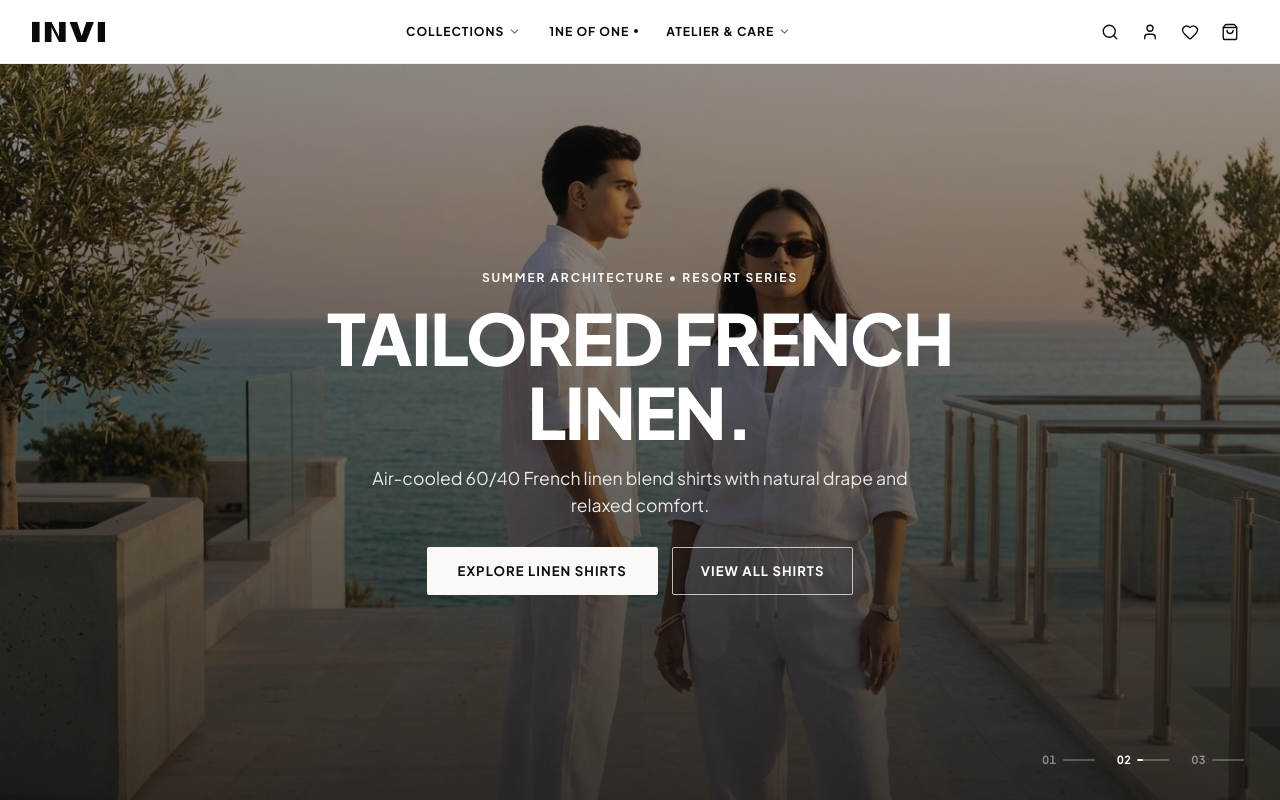
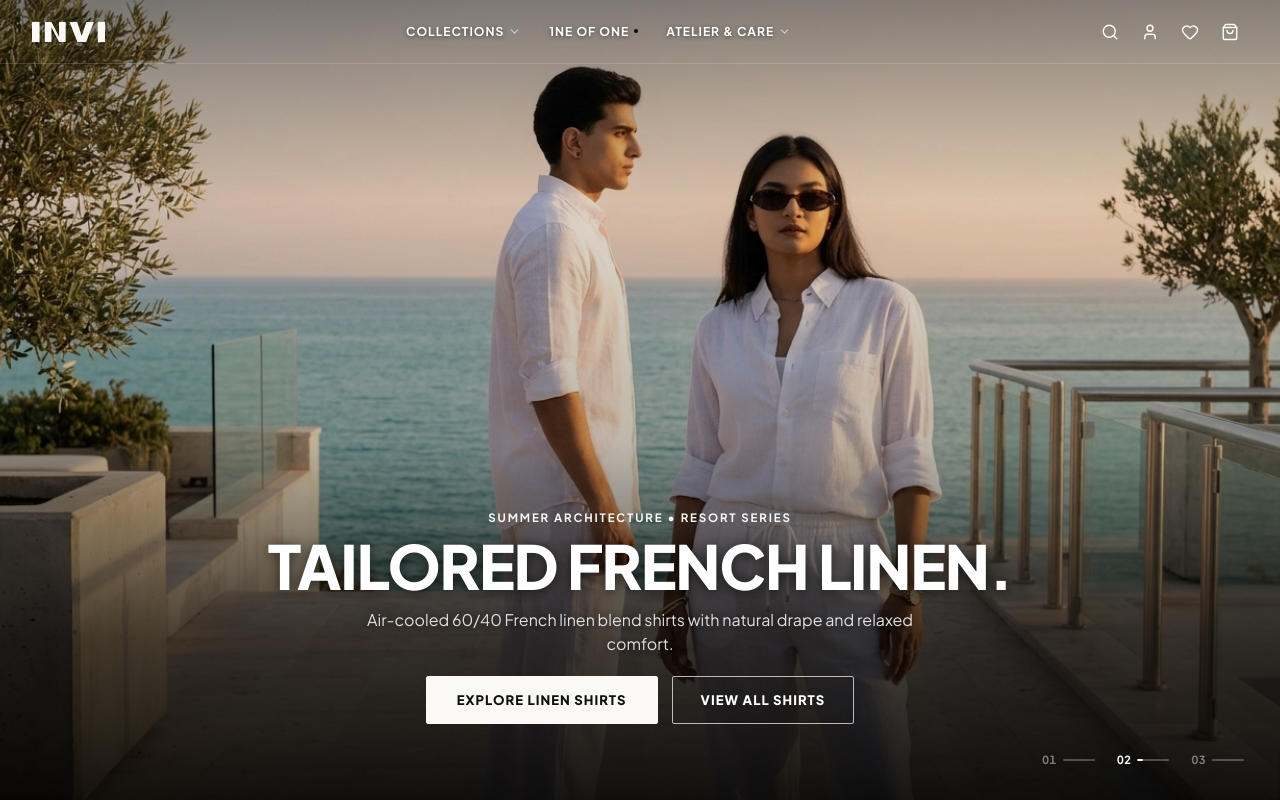
Before and after one commit to supreethkiran25/invi, a React (Vite) app: page / in a window 1280 px wide. Shown: the top 800 px of the page. Built offline with nearby package versions, Linux system fonts and the light colour scheme.

Commit message:
feat: transparent glassmorphic navbar blend and bottom-middle editorial hero placement

```diff
--- a/src/components/editorial/EditorialHero.jsx
+++ b/src/components/editorial/EditorialHero.jsx
@@ -116,7 +116,7 @@ export default function EditorialHero({ navigate }) {
               width: '100%',
               height: '100%',
               objectFit: 'cover',
-              objectPosition: 'center 25%',
+              objectPosition: 'center 15%',
               opacity: idx === currentIndex ? 1 : 0,
               transform: `scale(${idx === currentIndex ? 1.03 : 1})`,
               transition: 'opacity 1s cubic-bezier(0.16, 1, 0.3, 1), transform 6s ease-out',
--- a/src/components/layout/Header.jsx
+++ b/src/components/layout/Header.jsx
@@ -14,9 +14,12 @@ export default function Header({ currentRoute, navigate }) {
   const [activeDropdown, setActiveDropdown] = useState(null);
   const dropdownTimeoutRef = useRef(null);
 
+  const isHome = !currentRoute || currentRoute.page === 'home';
+  const isTransparent = isHome && !isScrolled;
+
   useEffect(() => {
     const handleScroll = () => {
-      setIsScrolled(window.scrollY > 20);
+      setIsScrolled(window.scrollY > 30);
     };
     window.addEventListener('scroll', handleScroll, { passive: true });
     return () => window.removeEventListener('scroll', handleScroll);
@@ -40,7 +43,7 @@ export default function Header({ currentRoute, navigate }) {
 
   return (
     <header
-      className={`site-header ${isScrolled ? 'scrolled' : ''}`}
+      className={`site-header ${isScrolled ? 'scrolled' : ''} ${isTransparent ? 'transparent-hero-blend' : ''}`}
       role="banner"
     >
       <div className="invi-container header-inner">
@@ -63,7 +66,7 @@ export default function Header({ currentRoute, navigate }) {
             className="header-logo-link"
             aria-label="INVI - Indian Versatile Individual"
           >
-            <InviLogo variant="dark" height={22} />
+            <InviLogo variant={isTransparent ? 'light' : 'dark'} height={22} />
           </a>
         </div>
 
--- a/src/styles/layout.css
+++ b/src/styles/layout.css
@@ -8,22 +8,76 @@
   position: sticky;
   top: 0;
   left: 0;
-  right: 0;
+  width: 100%;
+  max-width: 100vw;
   height: var(--header-height);
-  background-color: rgba(255, 255, 255, 0.88);
-  backdrop-filter: blur(20px) saturate(180%);
-  -webkit-backdrop-filter: blur(20px) saturate(180%);
-  border-bottom: 1px solid rgba(0, 0, 0, 0.06);
   z-index: var(--z-header);
+  background-color: rgba(255, 255, 255, 0.98);
+  backdrop-filter: blur(16px);
+  -webkit-backdrop-filter: blur(16px);
+  border-bottom: 1px solid var(--border-medium);
   display: flex;
   align-items: center;
-  transition: background-color var(--transition-normal), box-shadow var(--transition-normal), border-color var(--transition-normal);
+  box-sizing: border-box;
+  transition: background-color var(--transition-normal), border-color var(--transition-normal), box-shadow var(--transition-normal);
 }
 
+/* Transparent Glassmorphic Hero Blend Navbar */
+.site-header.transparent-hero-blend {
+  background-color: transparent !important;
+  backdrop-filter: none !important;
+  -webkit-backdrop-filter: none !important;
+  border-bottom: 1px solid rgba(255, 255, 255, 0.15) !important;
+  position: absolute !important;
+  top: 0 !important;
+  left: 0 !important;
+  width: 100% !important;
+}
+
+.site-header.transparent-hero-blend .nav-link {
+  color: #FFFFFF !important;
+  text-shadow: 0 1px 4px rgba(0, 0, 0, 0.5);
+}
+
+.site-header.transparent-hero-blend .nav-link:hover {
+  color: #FFFFFF !important;
+  opacity: 0.85;
+}
+
+.site-header.transparent-hero-blend .nav-link::after {
+  background-color: #FFFFFF !important;
+}
+
+.site-header.transparent-hero-blend .header-action-btn {
+  color: #FFFFFF !important;
+  text-shadow: 0 1px 4px rgba(0, 0, 0, 0.5);
+}
+
+.site-header.transparent-hero-blend .header-action-btn:hover {
+  background-color: rgba(255, 255, 255, 0.15) !important;
+  color: #FFFFFF !important;
+}
+
+.site-header.transparent-hero-blend .cart-count-badge,
+.site-header.transparent-hero-blend .wishlist-count-badge {
+  background-color: #FFFFFF !important;
+  color: #0A0A0A !important;
+  border: 1.5px solid transparent !important;
+}
+
+.site-header.transparent-hero-blend .mobile-nav-trigger {
+  color: #FFFFFF !important;
+}
+
+/* Sticky Scrolled Navbar State */
 .site-header.scrolled {
-  background-color: rgba(255, 255, 255, 0.96);
-  box-shadow: 0 4px 20px rgba(0, 0, 0, 0.04);
-  border-bottom-color: rgba(0, 0, 0, 0.08);
+  position: sticky !important;
+  top: 0 !important;
+  background-color: rgba(255, 255, 255, 0.96) !important;
+  backdrop-filter: blur(16px) !important;
+  -webkit-backdrop-filter: blur(16px) !important;
+  box-shadow: 0 4px 20px rgba(0, 0, 0, 0.05) !important;
+  border-bottom: 1px solid rgba(0, 0, 0, 0.08) !important;
 }
 
 .header-inner {
@@ -364,13 +418,15 @@
 .editorial-hero-section {
   position: relative;
   width: 100%;
-  min-height: calc(100vh - var(--total-header-height));
-  min-height: calc(100dvh - var(--total-header-height));
-  height: calc(100vh - var(--total-header-height));
-  height: calc(100dvh - var(--total-header-height));
+  min-height: 100vh;
+  min-height: 100dvh;
+  height: 100vh;
+  height: 100dvh;
   display: flex;
+  flex-direction: column;
+  justify-content: flex-end;
   align-items: center;
-  justify-content: center;
+  padding-bottom: 64px;
   background-color: #0F0F0F;
   color: #FAF9F6;
   overflow: hidden;
@@ -388,17 +444,17 @@
   width: 100%;
   height: 100%;
   object-fit: cover;
-  object-position: center 30%;
-  filter: brightness(0.88);
+  object-position: center 15%;
+  filter: brightness(0.92);
 }
 
 @media (max-width: 768px) {
   .editorial-hero-section {
-    min-height: calc(100vh - var(--total-header-height));
-    min-height: calc(100dvh - var(--total-header-height));
-    height: calc(100vh - var(--total-header-height));
-    height: calc(100dvh - var(--total-header-height));
-    position: relative !important;
+    min-height: 100vh;
+    min-height: 100dvh;
+    height: 100vh;
+    height: 100dvh;
+    padding-bottom: 50px !important;
   }
   .hero-media-img {
     object-position: center 4% !important;
@@ -406,9 +462,9 @@
   .hero-ambient-overlay {
     background: linear-gradient(
       to bottom,
-      rgba(0, 0, 0, 0.04) 0%,
-      rgba(0, 0, 0, 0.12) 30%,
-      rgba(0, 0, 0, 0.55) 55%,
+      rgba(0, 0, 0, 0.35) 0%,
+      rgba(0, 0, 0, 0.08) 25%,
+      rgba(0, 0, 0, 0.55) 60%,
       rgba(0, 0, 0, 0.92) 85%,
       #0A0A0A 100%
     ) !important;
@@ -436,18 +492,23 @@
   inset: 0;
   background: linear-gradient(
     to bottom,
-    rgba(15, 15, 15, 0.35) 0%,
-    rgba(15, 15, 15, 0.55) 50%,
-    rgba(15, 15, 15, 0.8) 100%
+    rgba(0, 0, 0, 0.42) 0%,
+    rgba(0, 0, 0, 0.05) 25%,
+    rgba(0, 0, 0, 0.18) 55%,
+    rgba(0, 0, 0, 0.7) 80%,
+    rgba(0, 0, 0, 0.9) 100%
   );
+  pointer-events: none;
 }
 
 .hero-inner-content {
   position: relative;
   z-index: 5;
   text-align: center;
-  max-width: 820px;
-  padding: var(--space-8) var(--space-4);
+  max-width: 860px;
+  width: 100%;
+  padding: 0 var(--space-4);
+  margin-bottom: 12px;
   display: flex;
   flex-direction: column;
   align-items: center;
@@ -458,37 +519,42 @@
   display: flex;
   flex-direction: column;
   align-items: center;
+  text-align: center;
+  width: 100%;
 }
 
 .hero-season-tag {
   font-family: var(--font-sans);
-  font-size: 0.75rem;
+  font-size: 0.72rem;
   font-weight: 700;
   letter-spacing: 0.16em;
   color: var(--accent-terracotta);
   text-transform: uppercase;
-  margin-bottom: 14px;
+  margin-bottom: 8px;
 }
 
 .hero-main-title {
   font-family: var(--font-sans);
-  font-size: clamp(2.4rem, 6vw, 4.4rem);
+  font-size: clamp(2.2rem, 5vw, 3.8rem);
   font-weight: 800;
   line-height: 1.05;
   letter-spacing: -0.02em;
   text-transform: uppercase;
   color: #FFFFFF;
-  margin-bottom: 16px;
+  margin-bottom: 10px;
+  text-shadow: 0 2px 14px rgba(0, 0, 0, 0.7);
 }
 
 .hero-description {
   font-family: var(--font-sans);
-  font-size: clamp(0.92rem, 1.8vw, 1.1rem);
-  color: #E8E8E8;
-  line-height: 1.55;
-  max-width: 560px;
-  margin: 0 auto 28px auto;
+  font-size: clamp(0.85rem, 1.4vw, 1rem);
+  color: #EAEAEA;
+  line-height: 1.5;
+  max-width: 580px;
+  margin: 0 auto 20px auto;
   font-weight: 400;
+  opacity: 0.95;
+  text-shadow: 0 1px 8px rgba(0, 0, 0, 0.7);
 }
 
 .hero-cta-group {
@@ -496,7 +562,20 @@
   align-items: center;
   justify-content: center;
   gap: 14px;
-  flex-wrap: wrap;
+}
+
+.hero-btn-main,
+.hero-btn-sub {
+  min-width: 170px;
+  height: 48px;
+  display: inline-flex;
+  align-items: center;
+  justify-content: center;
+  font-family: var(--font-sans);
+  font-size: 0.78rem;
+  font-weight: 800;
+  letter-spacing: 0.08em;
+  text-transform: uppercase;
 }
 
 .hero-btn-main {
```
